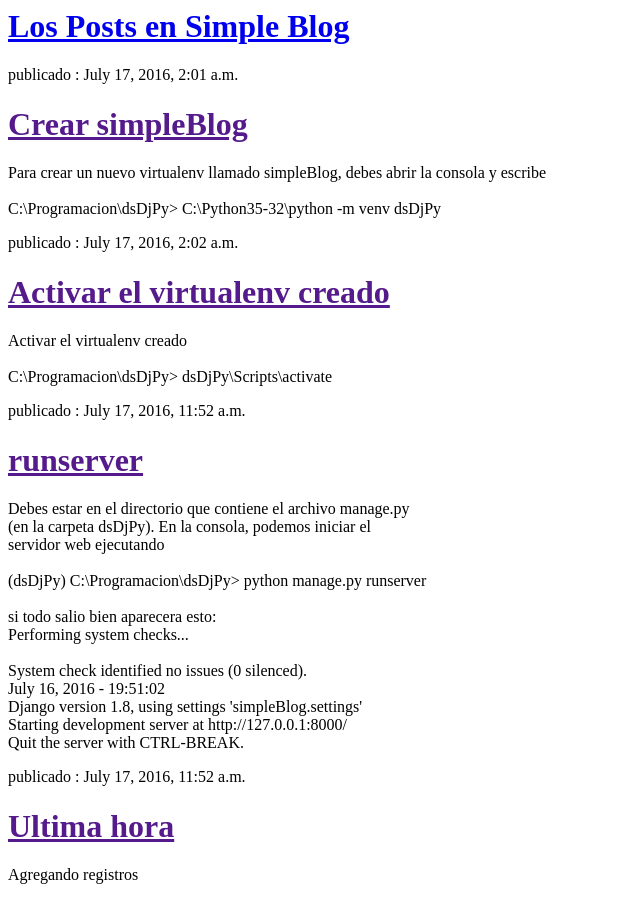
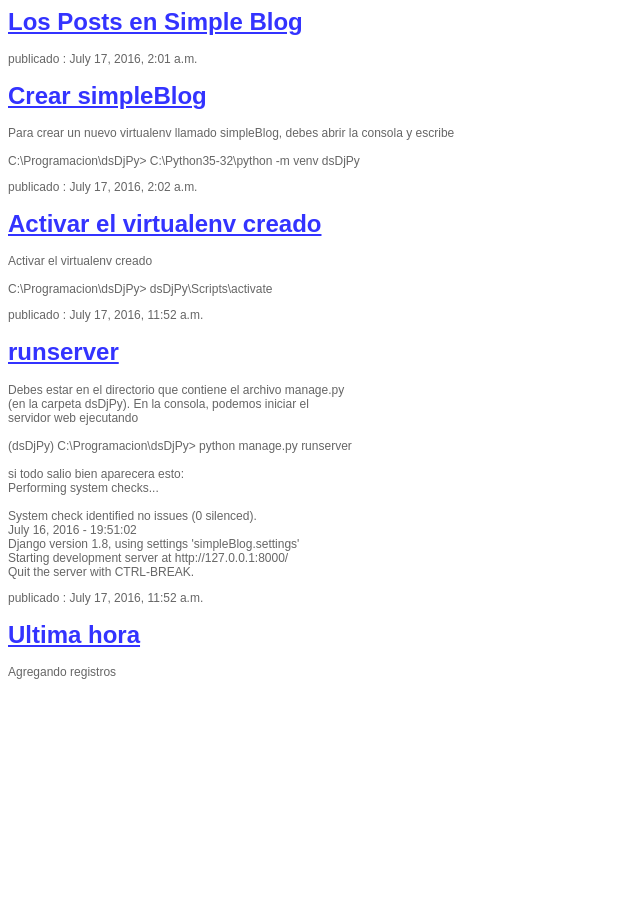
Before and after one commit to Trolencio/my-first-blog, a Django app: page / in a window 1280 px wide. Shown: the whole page, without its empty margins (0-640 px from the left). After the commit the page ends 679 px from the top, so only its background shows below. Run offline with Django 3.2, Linux system fonts and the light colour scheme; data comes from the database, SQL or seed files in the repository.

Commit message:
Aplicando estilos css.

```diff
--- /dev/null
+++ b/blog/static/css/blog.css
@@ -0,0 +1,8 @@
+ body{
+	font-family: Arial, Verdana, Tahoma;
+	font-size: 12px;
+	color: #666;
+}
+h1 a {
+	color: #3333FF;
+}
--- a/blog/templates/blog/post_list.html
+++ b/blog/templates/blog/post_list.html
@@ -1,17 +1,21 @@
 <html>
-<!---        <head>
-            <title>Hola blog</title>
-        </head>
-        <h1>Un titulo : Hi there!</h1>
-        <h2>Un subtitulo : It works!<h2>
-        <h3>Un subsubtitulo : sigue hasta el h6</h3>
-        <em>la etiqueta em pone en cursiva tu texto</em>
-        <strong>strong pone en negrita tu texto</strong>
-        <div>{{ posts }}</div>
-        <div>{{ posts }}</div>
-        <p>Hi there!</p>
-       <p>It works!</p>
-       <p>we did it</p>  -->
+
+
+
+
+    <head>
+    {% load staticfiles %}
+    <link rel="stylesheet" href="{% static 'css/blog.css' %}">
+
+    <title>Los Posts en Simple Blog</title>
+
+    <style>
+
+
+
+    </style>
+
+    <body>
         <div>
             <h1><a href="/">Los Posts en Simple Blog</a></h1>
         </div>
@@ -23,4 +27,6 @@
                 <p>{{ post.texto|linebreaksbr }}</p>
             </div>
         {% endfor %}
+    </body>
+    </head>
 </html>
```
Lines whose indentation alone changed are shown as unchanged.
